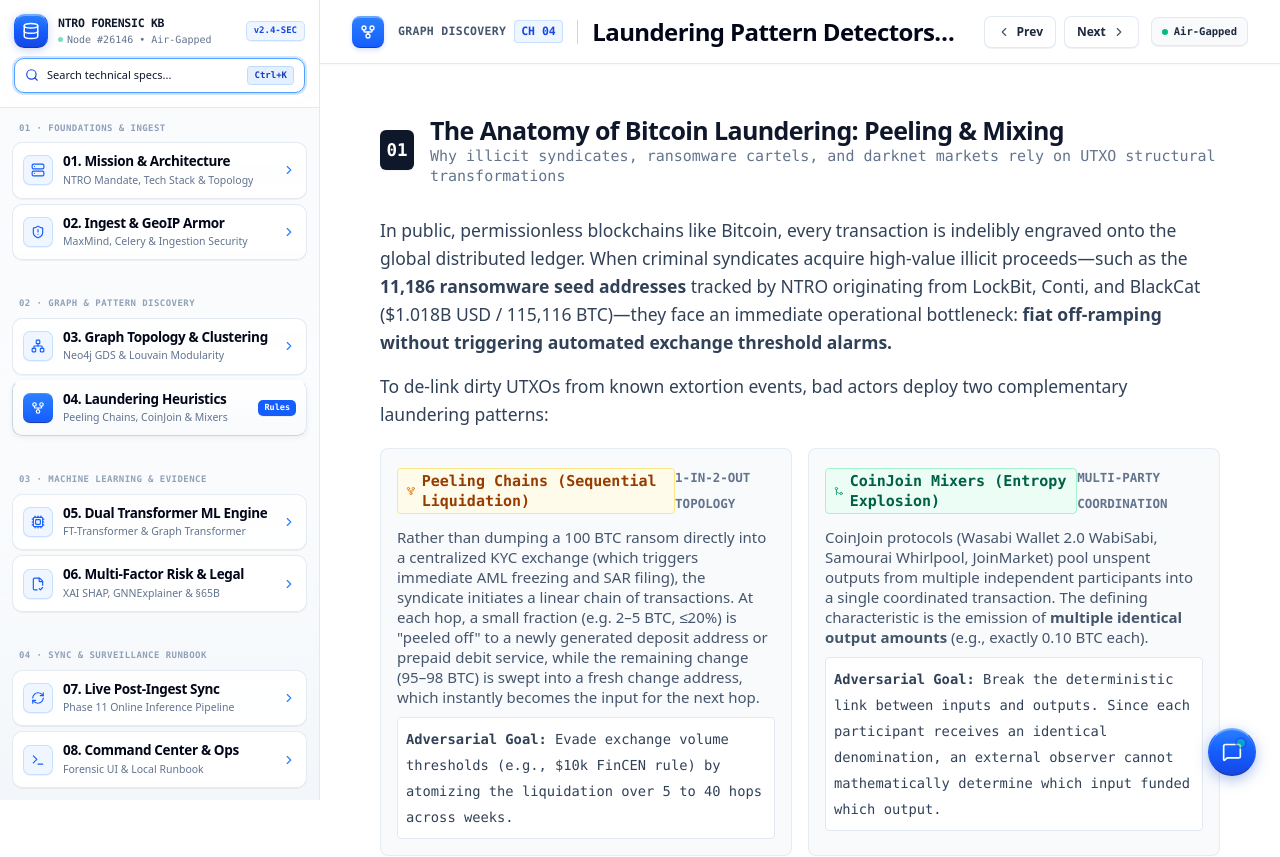
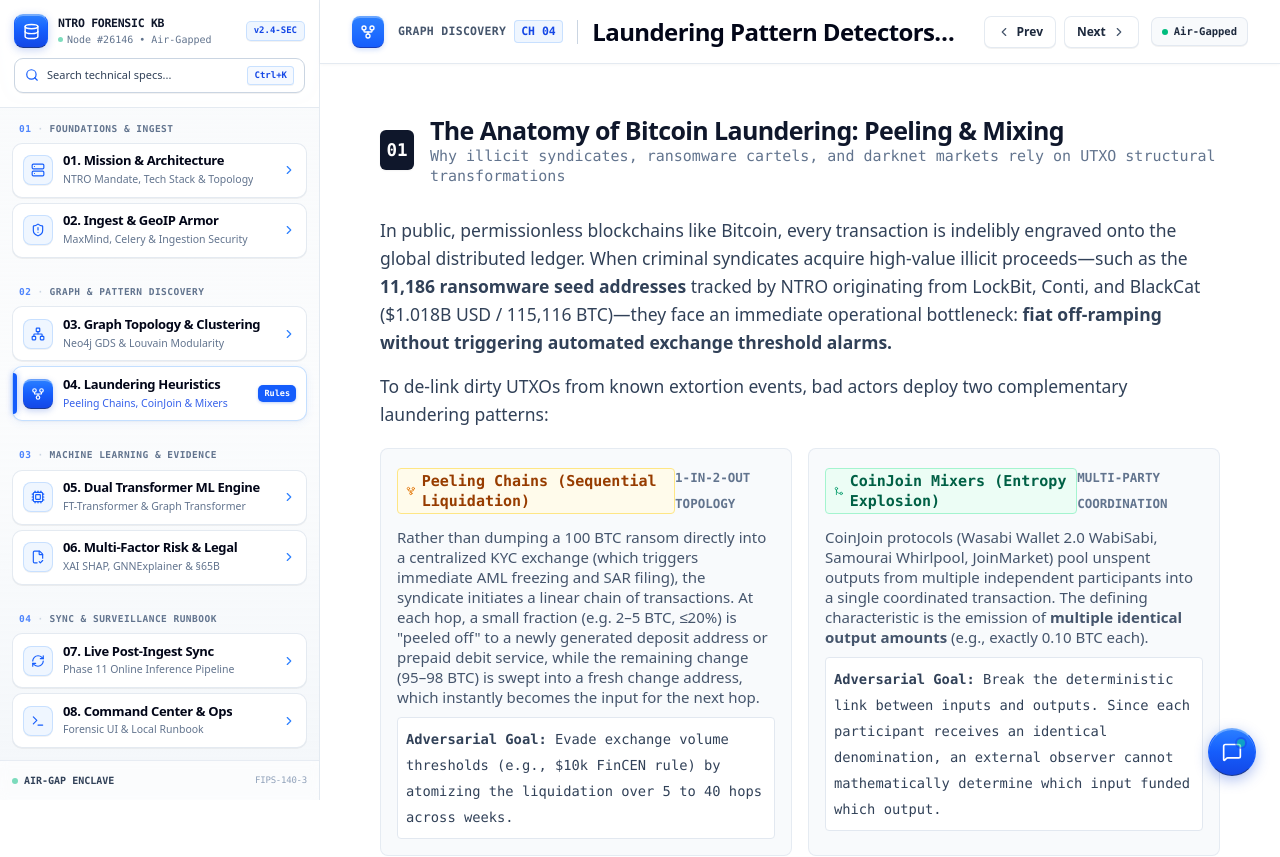
Before and after one commit to kaiizer777/SIH26146, a Next.js app in the folder rag/: page /docs/ch4-peeling-mixing-heuristics in a window 1280 px wide. Shown: the top 857 px of the page. Built offline with nearby package versions, Linux system fonts and the light colour scheme.

Commit message:
style(docs): elevate sidebar UI/UX with static tactile defaults and remove hover transitions

```diff
--- a/rag/src/components/docs-sidebar.tsx
+++ b/rag/src/components/docs-sidebar.tsx
@@ -127,8 +127,8 @@ export function DocsSidebar() {
       <div className="p-3.5 border-b border-slate-200/90 bg-white/95 backdrop-blur-md shrink-0">
         <div className="flex items-center justify-between mb-2.5">
           <div className="flex items-center space-x-2.5">
-            <div className="w-[34px] h-[34px] rounded-[10px] bg-gradient-to-b from-blue-500 via-blue-600 to-blue-700 border-t border-t-blue-300/80 border-x border-x-blue-600/80 border-b border-b-blue-900 flex items-center justify-center text-white shadow-[inset_0_1px_0_rgba(255,255,255,0.35),0_2px_8px_rgba(29,78,216,0.25)] flex-shrink-0">
-              <Database className="w-[18px] h-[18px] text-white" />
+            <div className="w-[34px] h-[34px] rounded-[9px] bg-gradient-to-b from-blue-500 via-blue-600 to-blue-700 border-t border-t-blue-300/80 border-x border-x-blue-600/80 border-b border-b-blue-900 flex items-center justify-center text-white shadow-[inset_0_1px_0_rgba(255,255,255,0.35),0_2px_8px_rgba(29,78,216,0.25)] flex-shrink-0">
+              <Database className="w-[17px] h-[17px] text-white" />
             </div>
             <div>
               <div className="text-[11.5px] font-bold font-mono tracking-tight text-slate-900 uppercase flex items-center gap-1.5">
@@ -145,7 +145,7 @@ export function DocsSidebar() {
           </span>
         </div>
 
-        {/* Tactical Search / Query Trigger */}
+        {/* Tactical Search / Query Trigger - Fixed in active tactile state with zero hover twitch */}
         <button
           onClick={() => {
             window.dispatchEvent(
@@ -157,13 +157,15 @@ export function DocsSidebar() {
             );
           }}
           type="button"
-          className="w-full flex items-center justify-between px-2.5 py-[7px] text-[11px] text-slate-900 bg-white border border-blue-400 ring-2 ring-blue-500/20 rounded-[10px] shadow-2xs cursor-pointer"
+          className="w-full flex items-center justify-between px-2.5 py-[7px] text-[11px] text-slate-700 bg-white border border-slate-300 rounded-[9px] shadow-2xs cursor-pointer outline-none focus-visible:ring-2 focus-visible:ring-blue-500/40"
         >
           <div className="flex items-center gap-2 font-mono text-[11px]">
-            <Search className="w-3.5 h-3.5 text-blue-700 flex-shrink-0" />
-            <span className="text-slate-900 font-sans text-[11px]">Search technical specs...</span>
+            <Search className="w-3.5 h-3.5 text-blue-600 flex-shrink-0" />
+            <span className="text-slate-700 font-sans text-[11px]">
+              Search technical specs...
+            </span>
           </div>
-          <kbd className="text-[9px] font-mono font-bold text-blue-800 bg-blue-100/70 px-1.5 py-[1.5px] rounded-[3.5px] border border-blue-200">
+          <kbd className="text-[9px] font-mono font-bold text-blue-700 bg-blue-50/60 px-1.5 py-[1.5px] rounded-[3.5px] border border-blue-200/80 shadow-2xs">
             Ctrl+K
           </kbd>
         </button>
@@ -173,8 +175,10 @@ export function DocsSidebar() {
       <div className="flex-1 flex flex-col justify-between px-3 py-3 overflow-y-auto no-scrollbar">
         {CHAPTER_GROUPS.map((group) => (
           <div key={group.group} className="space-y-[5px]">
-            <div className="px-[7px] py-[2px] text-[9px] font-mono font-bold tracking-wider text-slate-400 uppercase flex items-center justify-between">
-              <span>{group.prefix} · {group.group}</span>
+            <div className="px-[7px] py-[2px] text-[9.5px] font-mono font-bold tracking-wider text-slate-400 uppercase flex items-center gap-1.5">
+              <span className="text-blue-600/75 font-bold">{group.prefix}</span>
+              <span className="text-slate-300">·</span>
+              <span className="text-slate-500">{group.group}</span>
             </div>
             <div className="space-y-[5px]">
               {group.items.map((item) => {
@@ -184,27 +188,44 @@ export function DocsSidebar() {
                   <Link
                     key={item.href}
                     href={item.href}
-                    className={`relative flex items-center justify-between px-2.5 py-[9px] rounded-[10px] text-[11px] ${
+                    className={`relative flex items-center justify-between px-2.5 py-[8.5px] rounded-[10px] text-[11px] outline-none focus:outline-none focus-visible:ring-2 focus-visible:ring-blue-500/40 ${
                       isActive
-                        ? "sidebar-item-active text-slate-950 font-semibold border-l-[3px] border-l-blue-600 shadow-xs bg-white"
-                        : "text-slate-950 bg-white/95 border border-slate-200/90 shadow-2xs"
+                        ? "bg-white border border-blue-200/90 shadow-[0_2px_8px_rgba(37,99,235,0.08),0_1px_2px_rgba(15,23,42,0.04)]"
+                        : "bg-white border border-slate-200/90 shadow-2xs"
                     }`}
                   >
-                    <div className="flex items-center space-x-2.5 min-w-0">
+                    {/* High-Precision Tactile Left Indicator for Active Chapter */}
+                    {isActive && (
+                      <span className="absolute left-0 top-1.5 bottom-1.5 w-[3.5px] rounded-r-full bg-blue-600 shadow-[0_0_6px_rgba(37,99,235,0.45)]" />
+                    )}
+
+                    <div className="flex items-center space-x-2.5 min-w-0 flex-1 pr-1">
                       <div
-                        className={`w-[30px] h-[30px] rounded-[7px] flex items-center justify-center flex-shrink-0 shadow-2xs ${
+                        className={`w-[30px] h-[30px] rounded-[8px] flex items-center justify-center flex-shrink-0 ${
                           isActive
-                            ? "bg-gradient-to-b from-blue-500 to-blue-600 text-white border-t border-t-blue-400/80 border-b border-b-blue-800"
-                            : "bg-blue-50 text-blue-600 border border-blue-200/80"
+                            ? "bg-gradient-to-b from-blue-500 via-blue-600 to-blue-700 text-white border-t border-t-blue-300/70 border-b border-b-blue-900 shadow-[inset_0_1px_0_rgba(255,255,255,0.35),0_2px_6px_rgba(29,78,216,0.25)]"
+                            : "bg-blue-50 text-blue-600 border border-blue-200/80 shadow-2xs"
                         }`}
                       >
                         <Icon className="w-3.5 h-3.5" />
                       </div>
-                      <div className="truncate">
-                        <div className="truncate font-bold leading-snug tracking-tight text-slate-950 text-[13.5px]">
+                      <div className="truncate min-w-0">
+                        <div
+                          className={`truncate leading-snug tracking-tight text-[13px] ${
+                            isActive
+                              ? "font-bold text-slate-950"
+                              : "font-semibold text-slate-950"
+                          }`}
+                        >
                           {item.number}. {item.title}
                         </div>
-                        <div className="truncate text-[10.5px] text-slate-500 font-normal leading-relaxed mt-[1px]">
+                        <div
+                          className={`truncate text-[10.5px] leading-relaxed mt-[1px] ${
+                            isActive
+                              ? "text-blue-700/85 font-medium"
+                              : "text-slate-500 font-normal"
+                          }`}
+                        >
                           {item.subtitle}
                         </div>
                       </div>
@@ -212,11 +233,11 @@ export function DocsSidebar() {
 
                     {/* Right indicator */}
                     {isActive ? (
-                      <span className="px-1.5 py-[1.5px] text-[8.5px] font-mono font-bold rounded-[5px] bg-blue-600 text-white shrink-0 ml-1.5 shadow-2xs">
+                      <span className="px-1.5 py-[2px] text-[8.5px] font-mono font-bold rounded-[5px] bg-blue-600 text-white shrink-0 ml-1.5 shadow-[0_1px_3px_rgba(37,99,235,0.3)]">
                         {item.badge}
                       </span>
                     ) : (
-                      <ChevronRight className="w-3.5 h-3.5 text-blue-500 opacity-100 flex-shrink-0" />
+                      <ChevronRight className="w-3.5 h-3.5 text-blue-500 flex-shrink-0" />
                     )}
                   </Link>
                 );
@@ -225,6 +246,15 @@ export function DocsSidebar() {
           </div>
         ))}
       </div>
+
+      {/* Air-Gapped Sovereign Security Status Footer */}
+      <div className="p-3 border-t border-slate-200/80 bg-white/70 backdrop-blur-xs flex items-center justify-between text-[10px] font-mono text-slate-500 shrink-0">
+        <div className="flex items-center space-x-1.5">
+          <span className="w-1.5 h-1.5 rounded-full bg-emerald-500 animate-pulse" />
+          <span className="font-semibold text-slate-700">AIR-GAP ENCLAVE</span>
+        </div>
+        <span className="text-[9px] text-slate-400 font-mono tracking-tight">FIPS-140-3</span>
+      </div>
     </aside>
   );
 }
```
Also changed, not shown: rag/src/data/project_knowledge.json (+22 -21 lines).
